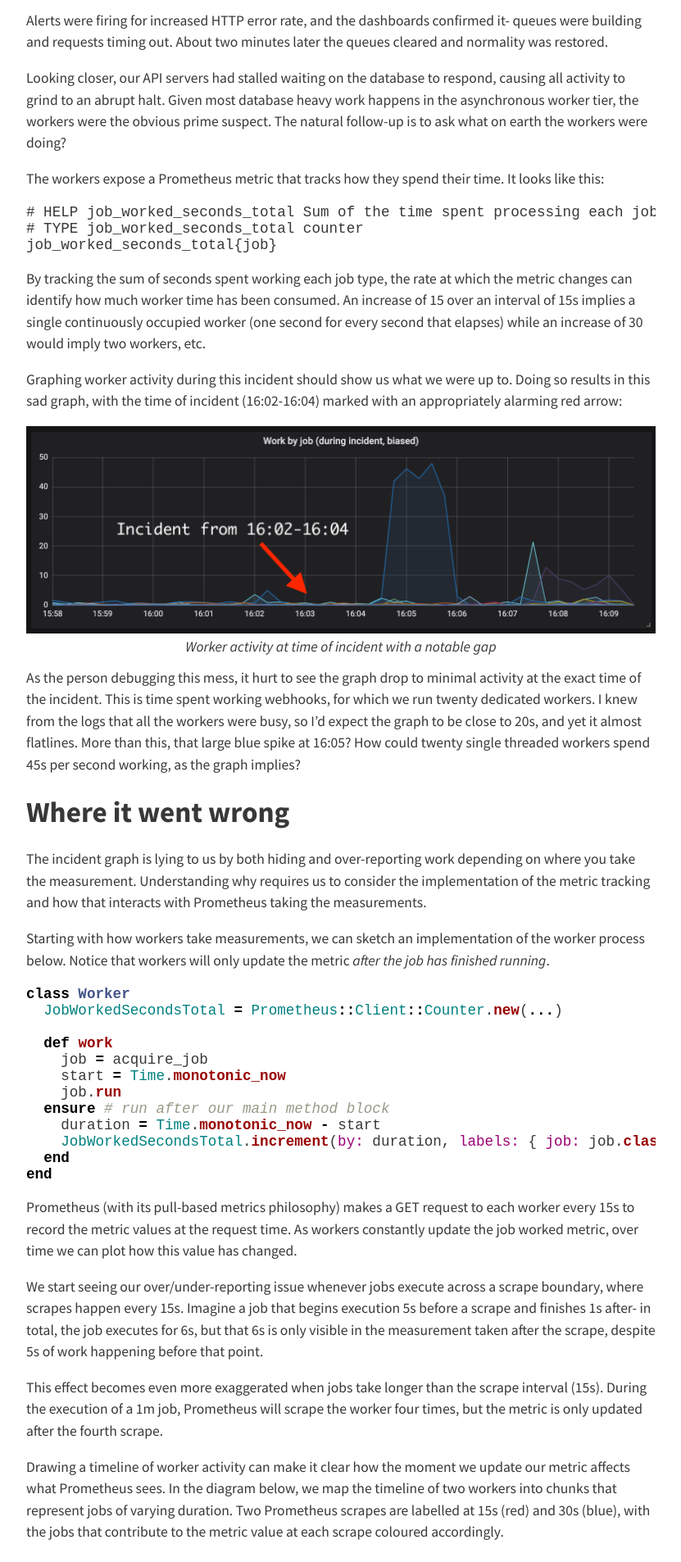
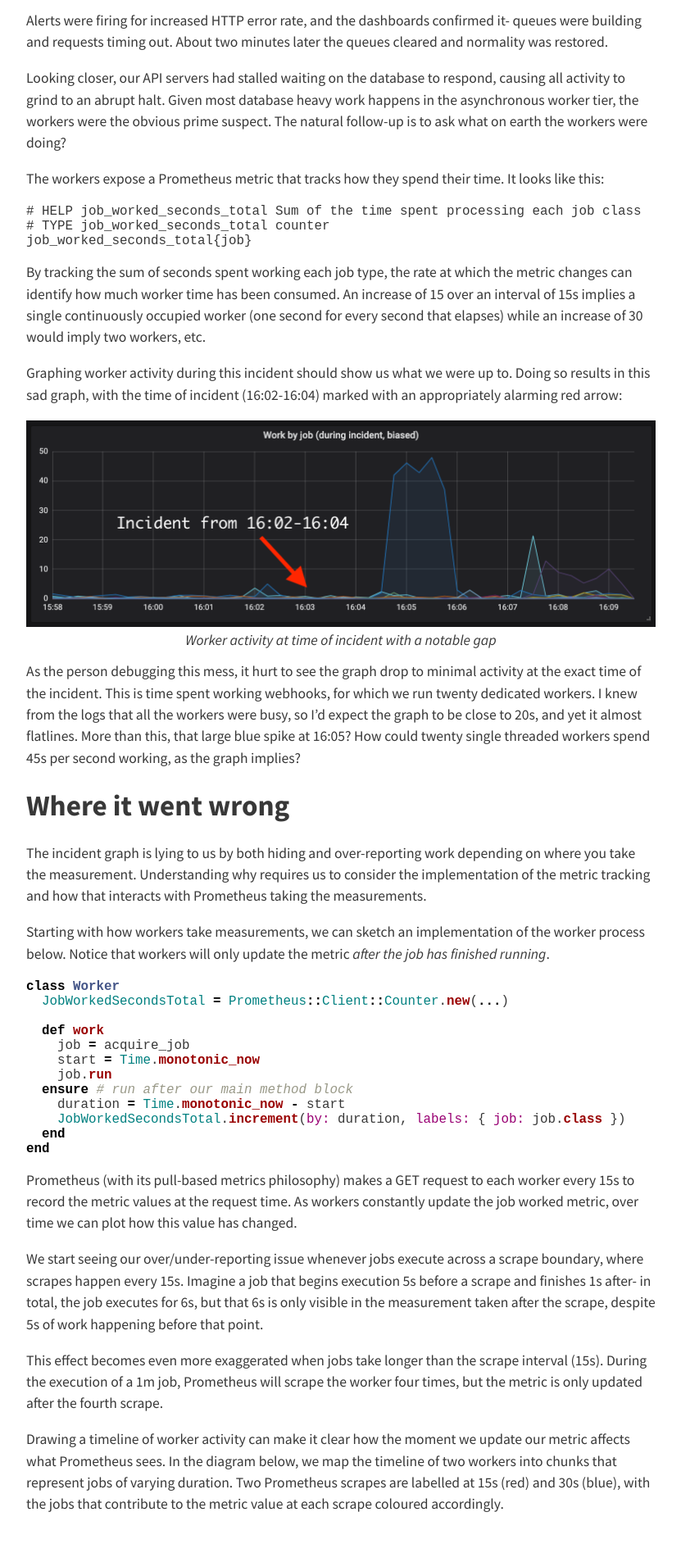
Before and after one commit to samstarling/blog.lawrencejones.dev, a Jekyll site: the page built from _posts/2019-04-19-incremental-measurement.md, in a window 1280 px wide. Shown: the part 845-2751 px from the top of the page at 82% size, without its empty margins (224-1055 px from the left). Built offline with Jekyll 4.4.1, drawn with Linux system fonts in a browser that asks for light colours; nearby versions of some CDN libraries.

Commit message:
Smaller font for code

```diff
--- a/_sass/type-theme.scss
+++ b/_sass/type-theme.scss
@@ -29,3 +29,8 @@ figure > figcaption {
   text-align: center;
   margin-bottom: 14px;
 }
+
+// Allows us to squeeze 72 characters into the blog content
+pre {
+  font-size: 0.9em; // 1em -> 0.9em
+}
```
